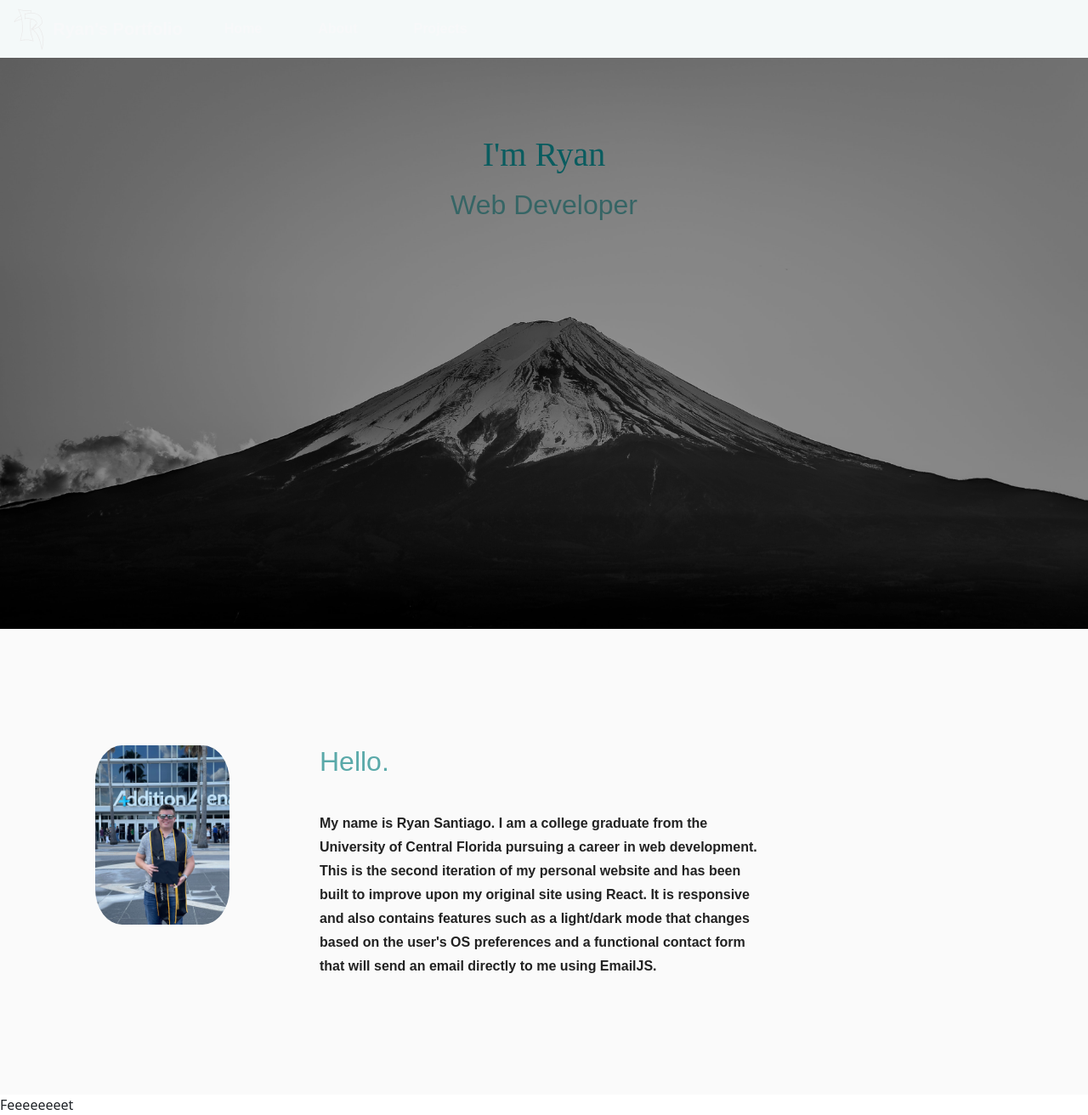
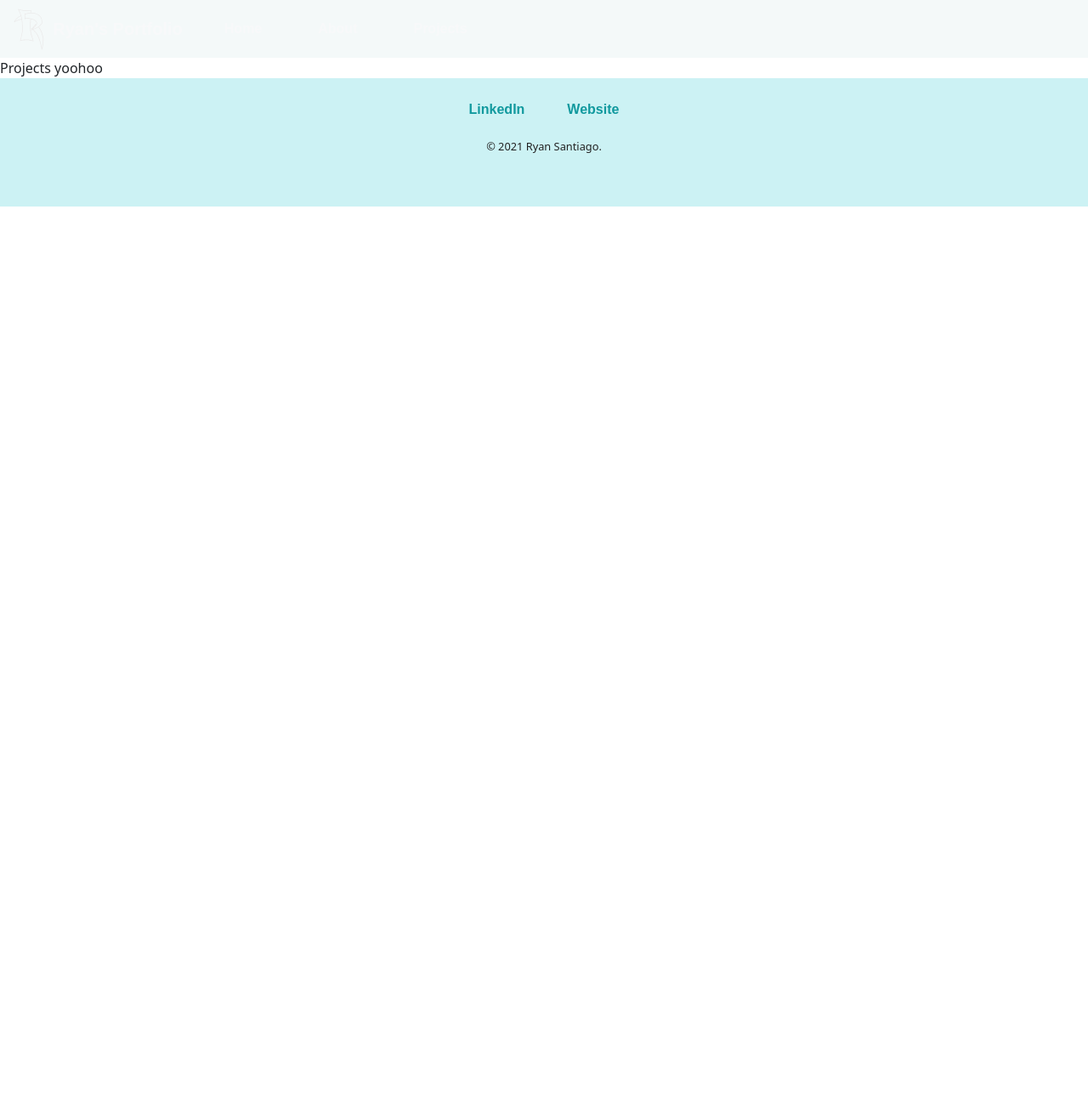
Before and after one commit to RJ-Santi/react-portfolio-site, a React (Create React App) app: page /projects in a window 1280 px wide. Shown: the whole page at 85% size. After the commit the page ends 800 px from the top, so only its background shows below. Built offline with nearby package versions, Linux system fonts and the light colour scheme.

Commit message:
Finish component blueprint. Finish footer component and modify styling.

```diff
--- a/package.json
+++ b/package.json
@@ -10,6 +10,7 @@
     "react": "^18.1.0",
     "react-bootstrap": "^2.4.0",
     "react-dom": "^18.1.0",
+    "react-router-dom": "^6.3.0",
     "react-scripts": "5.0.1",
     "web-vitals": "^2.1.4"
   },
--- a/src/App.js
+++ b/src/App.js
@@ -1,14 +1,25 @@
+import {BrowserRouter as Router, Routes, Route} from 'react-router-dom'
 import 'bootstrap/dist/css/bootstrap.min.css'
 import Header from './components/layout/Header'
 import Footer from './components/layout/Footer'
 import Home from './pages/Home'
+import About from './pages/About'
+import Projects from './pages/Projects'
 
 function App() {
   return (
     <>
-      <Header />
-        <Home />
-      <Footer />
+      <Router>
+        <Header />
+
+          <Routes>
+            <Route path='/' element={<Home />} />
+            <Route path='/about' element={<About />} />
+            <Route path='/projects' element={<Projects />} />
+          </Routes>
+
+        <Footer />
+      </Router>
     </>
   )
 }
--- a/src/components/layout/Footer.jsx
+++ b/src/components/layout/Footer.jsx
@@ -1,9 +1,13 @@
-
+import Container from 'react-bootstrap/Container'
 
 function Footer() {
   return (
     <>
-      Feeeeeeeet
+      <Container fluid className="footer-container">
+        <a className="footer-link hoverColor" href="https://www.linkedin.com/in/ryan-santiago/" target="_blank">LinkedIn</a>
+        <a className="footer-link hoverColor" href="http://www.ryansantiago.me" target="_blank">Website</a>
+        <p className="copyright">© 2021 Ryan Santiago.</p>
+      </Container>
     </>
   )
 }
--- a/src/components/layout/Header.jsx
+++ b/src/components/layout/Header.jsx
@@ -10,11 +10,11 @@ function Header() {
       <Navbar expand="lg" sticky='top' className='navbar'>
         <Container fluid>
         <RyanLogo />
-          <Navbar.Brand href="/home" className='text-light'>Ryan's Portfolio</Navbar.Brand>
+          <Navbar.Brand href="/" className='text-light'>Ryan's Portfolio</Navbar.Brand>
           <Navbar.Toggle aria-controls="basic-navbar-nav" />
           <Navbar.Collapse id="basic-navbar-nav">
             <Nav className="me-auto">
-              <Nav.Link id='navTitle' href="/home" className='text-light nav-link'>Home</Nav.Link>
+              <Nav.Link id='navTitle' href="/" className='text-light nav-link'>Home</Nav.Link>
               <Nav.Link id='navTitle' href="/about" className='text-light nav-link'>About</Nav.Link>
               <Nav.Link id='navTitle' href="/projects" className='text-light nav-link'>Projects</Nav.Link>
             </Nav>
--- a/src/index.css
+++ b/src/index.css
@@ -75,7 +75,8 @@ p {
   line-height: 1.75;
 }
 
-a:hover {
+/* change color on hover for links */
+.hoverColor:hover {
   color:  var(--hoverText);
 }
 
@@ -150,7 +151,26 @@ nav {
   text-align: left;
 }
 
-/* Buffer */
+/* Footer Styles */
+.footer-container {
+  background-color: var(--secondaryColor);
+  position: relative;
+  text-align: center;
+  padding: 1.5rem;
+}
+
+.footer-link:hover {
+  font-size: 1.1rem;
+  line-height: 1rem;
+  transition: font-size .3s;
+}
+
+.copyright {
+  font-size: .8em;
+  padding: 20px;
+}
+
+/* Blank */
 
 .passions-container {
   background-color: var(--mainColor);
@@ -267,18 +287,6 @@ nav {
   text-align: center;
 }
 
-.bottom-container {
-  background-color: var(--secondaryColor);
-  position: relative;
-}
-
-.footer-link:hover {
-  font-size: 1.1rem;
-  line-height: 1rem;
-  transition: font-size .3s;
-}
-
-
 /* Passions Section */
 .coding-gif {
   border-radius: 20%;
@@ -313,11 +321,6 @@ nav {
   max-width: 200px;
   height: auto;
   margin-top: 35px;
-}
-
-.copyright {
-  font-size: .8em;
-  padding: 20px;
 }
 
 .button-contact-me {
--- /dev/null
+++ b/src/pages/About.jsx
@@ -0,0 +1,7 @@
+function About() {
+  return (
+    <div>About yoohoo</div>
+  )
+}
+
+export default About
--- a/src/pages/Home.jsx
+++ b/src/pages/Home.jsx
@@ -1,5 +1,3 @@
-
-
 function Home() {
   return (
     <>
@@ -13,14 +11,12 @@ function Home() {
       </div>
 
       <div className="about-section">
-        <a className="about-me" name="about-me">
-          <div id="about-me" className="m-5">
+          <div id="about-me" className="about-me m-5">
             <img className="profile-picture" src="images/profilepicture.jpg" alt="profile-picture" />
             <h2 className='helloTitle'>Hello.</h2>
             <p className="hello">My name is Ryan Santiago. I am a college graduate from the University of Central Florida pursuing a career in web development. This is the second iteration of my personal website and has been built to improve upon my original site using React. It is responsive and also contains features such as
               a light/dark mode that changes based on the user's OS preferences and a functional contact form that will send an email directly to me using EmailJS.</p>
           </div>
-        </a>
       </div>
     </>
   )
--- /dev/null
+++ b/src/pages/Projects.jsx
@@ -0,0 +1,7 @@
+function Projects() {
+  return (
+    <div>Projects yoohoo</div>
+  )
+}
+
+export default Projects
```
Also changed, not shown: 1 other file (tests, documents, lock files or other folders).
